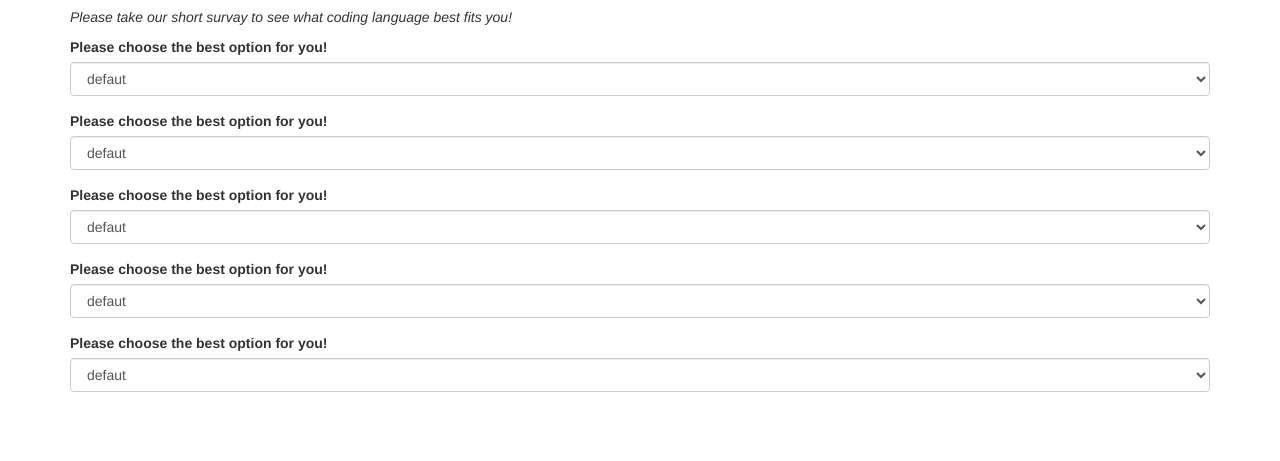
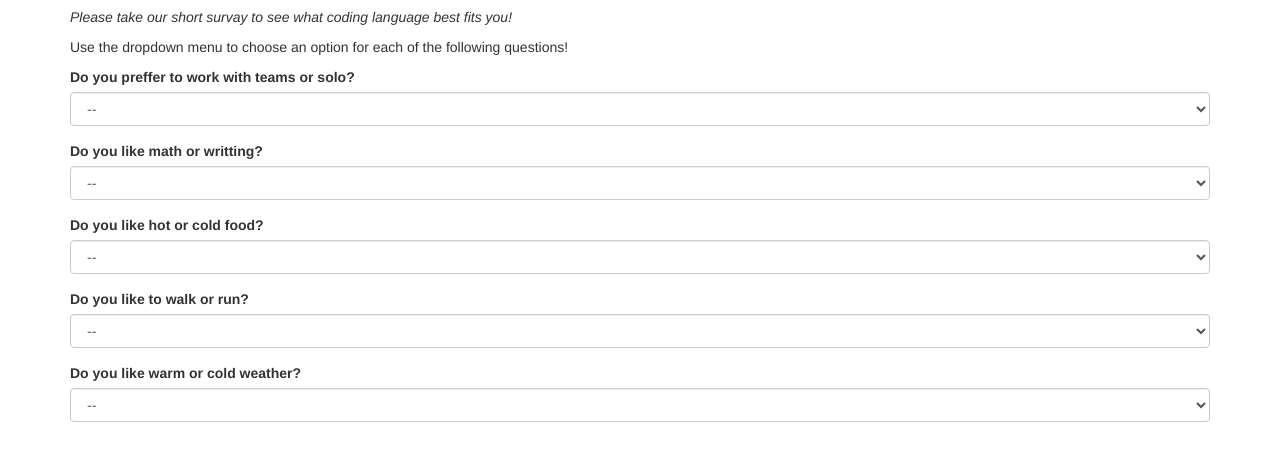
Before and after one commit to GACOSTA1988/programming-language-suggester, a plain HTML site: page index.html in a window 1280 px wide. Shown: the part 63-524 px from the top of the page. Drawn offline with nearby package versions, Linux system fonts and the light colour scheme.

Commit message:
add code langauge ids and css style to hide them

```diff
--- a/css/styles.css
+++ b/css/styles.css
@@ -0,0 +1,9 @@
+#ruby{
+  display: none;
+}
+#javascript{
+  display: none;
+}
+#python{
+  display: none;
+}
--- a/index.html
+++ b/index.html
@@ -12,52 +12,62 @@
   <div class="container">
     <h1>Thinking about becoming a programer?</h1>
     <p><em>Please take our short survay to see what coding language best fits you!</em></p>
-
+    <p>Use the dropdown menu to choose an option for each of the following questions!</p>
     <form id="formOne">
       <div class="form-group">
-    <label for="option1">Please choose the best option for you!</label>
+        <label for="option1">Do you preffer to work with teams or solo?</label>
         <select class="form-control" id="option1">
-      <option>defaut</option>
-      <option>1</option>
-      <option>1</option>
+          <option value="0">--</option>
+          <option value="1">Teams</option>
+          <option value="2">Solo</option>
         </select>
       </div>
       <div class="form-group">
-    <label for="option1">Please choose the best option for you!</label>
+        <label for="option1">Do you like math or writting?</label>
         <select class="form-control" id="option1">
-      <option>defaut</option>
-      <option>1</option>
-      <option>1</option>
+          <option value="0">--</option>
+          <option value="1">math</option>
+          <option value="2">writting</option>
         </select>
       </div>
       <div class="form-group">
-    <label for="option1">Please choose the best option for you!</label>
+        <label for="option1">Do you like hot or cold food?</label>
         <select class="form-control" id="option1">
-      <option>defaut</option>
-      <option>1</option>
-      <option>1</option>
+          <option value="0">--</option>
+          <option value="1">hot</option>
+          <option value="2">cold</option>
         </select>
       </div>
       <div class="form-group">
-    <label for="option1">Please choose the best option for you!</label>
+        <label for="option1">Do you like to walk or run?</label>
         <select class="form-control" id="option1">
-      <option>defaut</option>
-      <option>1</option>
-      <option>1</option>
+          <option value="0">--</option>
+          <option value="1">walk</option>
+          <option value="2">run</option>
         </select>
       </div>
       <div class="form-group">
-    <label for="option1">Please choose the best option for you!</label>
+        <label for="option1">Do you like warm or cold weather?</label>
           <select class="form-control" id="option1">
-      <option>defaut</option>
-      <option>1</option>
-      <option>1</option>
+            <option value="0">--</option>
+            <option value="1">warm</option>
+            <option value="2">cold</option>
           </select>
         </div>
       </form>
 
+<div id="ruby">
+  <h1>The best coding language fit for you is Ruby!</h1>
 
+</div>
+<div id="javascript">
+  <h1>The best coding language fit for you is Ruby!</h1>
 
+</div>
+<div id="python">
+  <h1>The best coding language fit for you is Ruby!</h1>
+
+</div>
 
     </div>
   </body>
```
Lines whose indentation alone changed are shown as unchanged.
